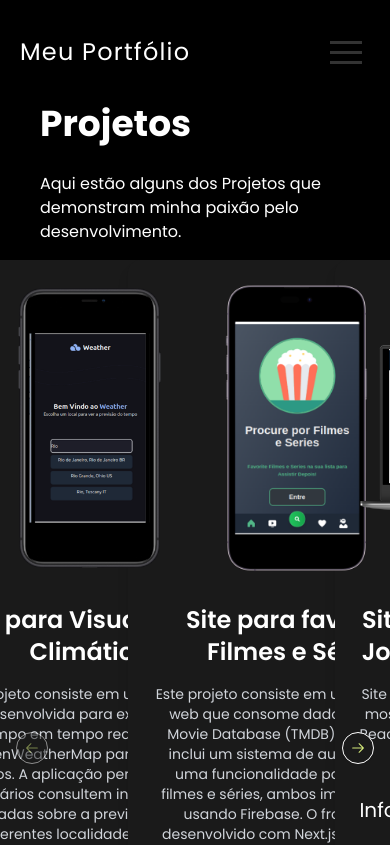
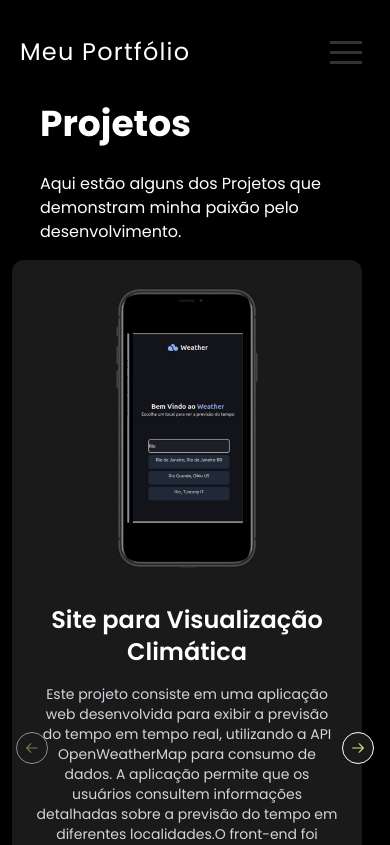
Before and after one commit to SamuelMuleu/personal-portifolio, a React (Vite) app: page /projects in a window 390 px wide. Shown: the top 845 px of the page. Built offline with nearby package versions, Linux system fonts and the light colour scheme.

Commit message:
css adjustment

```diff
--- a/src/components/previewProjects.tsx
+++ b/src/components/previewProjects.tsx
@@ -21,7 +21,7 @@ export function FeaturedProject() {
         <Carousel>
           <CarouselContent className="-ml-4 flex gap-3 w-full">
             {projects.map((project, index) => (
-              <CarouselItem key={index} className="w-full  basis-1/2">
+              <CarouselItem key={index} className="w-full  lg:basis-1/2">
                 <ProjectCard {...project} />
               </CarouselItem>
             ))}
```
